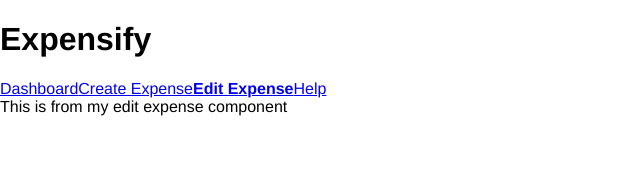
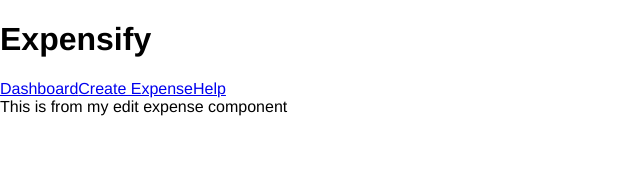
Before and after one commit to mikeyqq/expensify-react, a React (Create React App) app: page /edit/1 in a window 1280 px wide. Shown: the top 170 px of the page, without its empty margins (0-640 px from the left). Built offline with nearby package versions, Linux system fonts and the light colour scheme.

Commit message:
clean up router

```diff
--- a/src/components/EditExpensePage.js
+++ b/src/components/EditExpensePage.js
@@ -1,5 +1,8 @@
 import React from "react";
 
-const EditExpensePage = () => <div>This is from my edit expense component</div>;
+const EditExpensePage = props => {
+  console.log(props);
+  return <div>This is from my edit expense component</div>;
+};
 
 export default EditExpensePage;
--- a/src/components/Header.js
+++ b/src/components/Header.js
@@ -11,9 +11,6 @@
     <NavLink to="/create" activeClassName="is-active">
       Create Expense
     </NavLink>
-    <NavLink to="/edit" activeClassName="is-active">
-      Edit Expense
-    </NavLink>
     <NavLink to="/help" activeClassName="is-active">
       Help
     </NavLink>
--- a/src/routers/AppRouter.js
+++ b/src/routers/AppRouter.js
@@ -14,7 +14,7 @@
       <Switch>
         <Route path="/" component={ExpenseDashboardPage} exact={true} />
         <Route path="/create" component={AddExpensePage} />
-        <Route path="/edit" component={EditExpensePage} />
+        <Route path="/edit/:id" component={EditExpensePage} />
         <Route path="/help" component={HelpPage} />
         <Route component={NotFoundPage} />
       </Switch>
```
